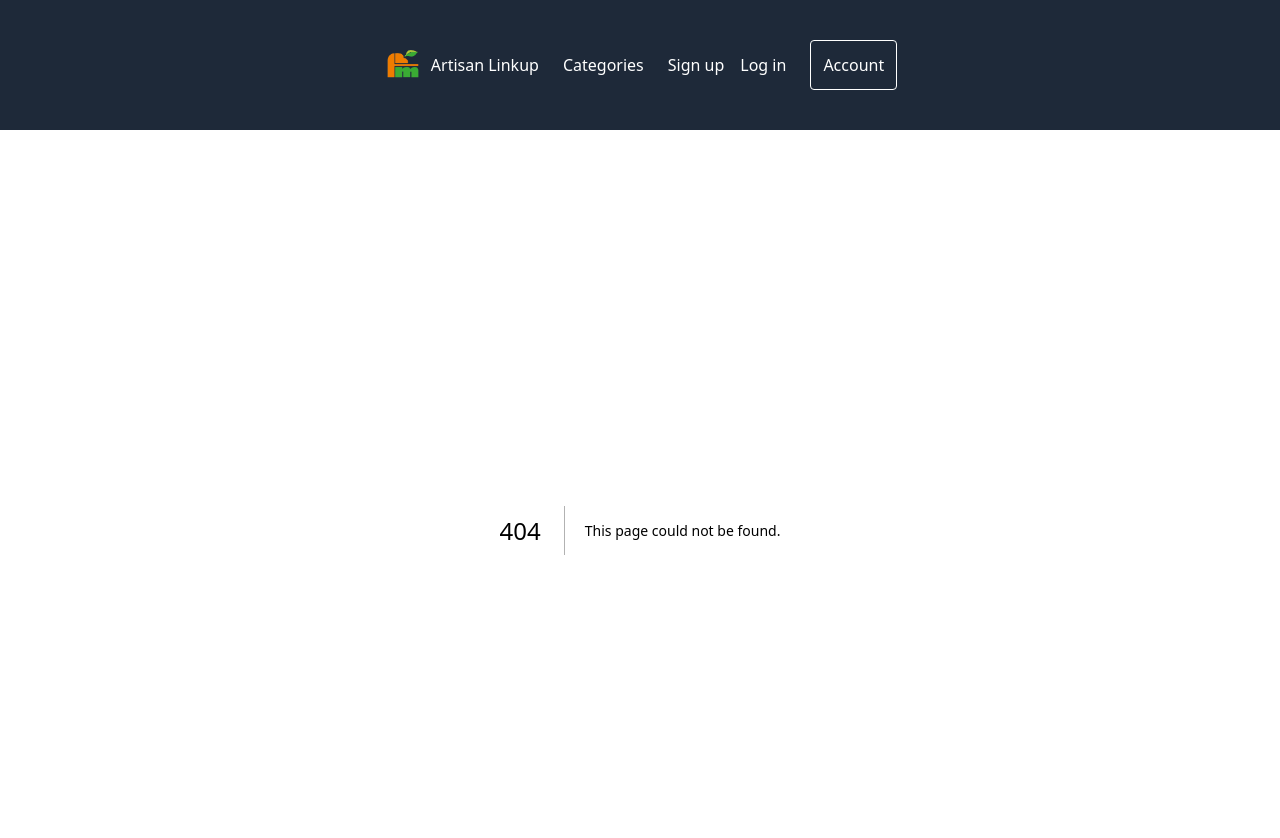
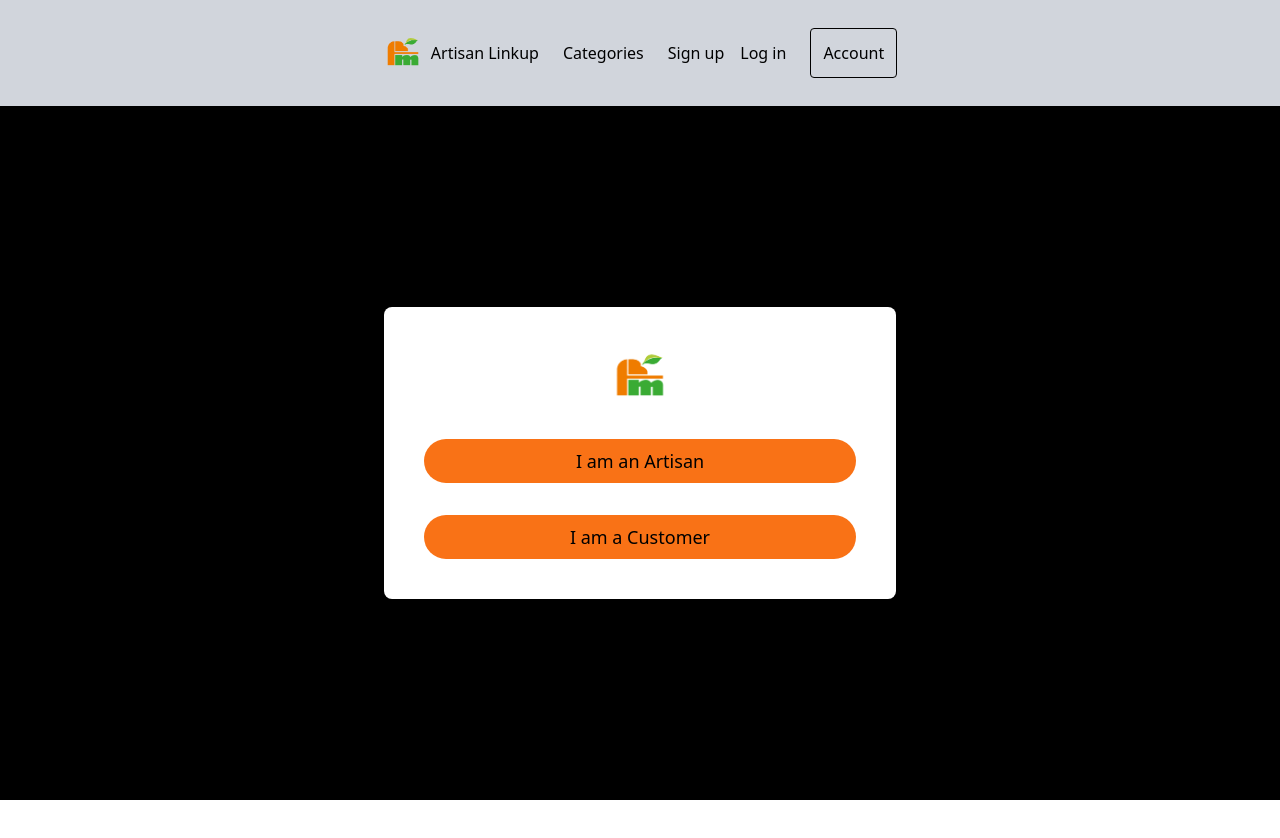
Before and after one commit to graciousjoe/artisan-deployment-with-static-frontend-codes, a Next.js app: page /auth/option in a window 1280 px wide. Before the commit this address had no page. Shown: the top 838 px of the page. After the commit the page ends 800 px from the top, so only its background shows below. Built offline with nearby package versions, Linux system fonts and the light colour scheme.

Commit message:
initializing nextauth into the project

```diff
--- /dev/null
+++ b/app/api/auth/[...nextauth]/route.ts
@@ -0,0 +1,2 @@
+import { handlers } from "@/auth" // Referring to the auth.ts we just created
+export const { GET, POST } = handlers
--- /dev/null
+++ b/app/auth/artisan/page.js
@@ -0,0 +1,30 @@
+import Image from "next/image";
+import Link from "next/link";
+
+export default function Artisan() {
+  return (
+    <div className="flex justify-center items-center bg-black h-full w-full">
+      <div className="bg-white flex flex-col items-center justify-center p-10 gap-8 rounded-lg shadow-lg w-[50%] md:w-[40%] ">
+        <Image
+          src="/artisan-logo.png"
+          alt="Artisan Logo"
+          width={60}
+          height={60}
+        />
+
+        <Link
+          className="bg-primary text-black text-lg p-2 w-full text-center rounded-4xl hover:opacity-90 transition"
+          href="/auth/artisan"
+        >
+          Log In
+        </Link>
+        <Link
+          className="bg-primary text-black text-lg  p-2 w-full text-center rounded-4xl hover:opacity-90 transition"
+          href="/auth/signup"
+        >
+          Sign Up
+        </Link>
+      </div>
+    </div>
+  );
+}
--- /dev/null
+++ b/app/auth/option/page.js
@@ -0,0 +1,30 @@
+import Image from "next/image";
+import Link from "next/link";
+
+export default function Signupas() {
+  return (
+    <div className="flex justify-center items-center bg-black h-full w-full">
+      <div className="bg-white flex flex-col items-center justify-center p-10 gap-8 rounded-lg shadow-lg w-[50%] md:w-[40%] ">
+        <Image
+          src="/artisan-logo.png"
+          alt="Artisan Logo"
+          width={60}
+          height={60}
+        />
+
+        <Link
+          className="bg-primary text-black text-lg p-2 w-full text-center rounded-4xl hover:opacity-90 transition"
+          href="/auth/artisan"
+        >
+          I am an Artisan
+        </Link>
+        <Link
+          className="bg-primary text-black text-lg  p-2 w-full text-center rounded-4xl hover:opacity-90 transition"
+          href="/auth/signup"
+        >
+          I am a Customer
+        </Link>
+      </div>
+    </div>
+  );
+}
--- a/app/auth/signup/page.js
+++ /dev/null
@@ -1,30 +0,0 @@
-import Image from "next/image";
-import Link from "next/link";
-
-export default function Signupas() {
-  return (
-    <div className="flex justify-center items-center bg-black min-h-screen w-screen">
-      <div className="bg-white flex flex-col items-center justify-center p-8 gap-6 rounded-lg shadow-lg w-[90%] max-w-md">
-        <Image
-          src="/artisan-logo.png"
-          alt="Artisan Logo"
-          width={60}
-          height={60}
-        />
-
-        <Link
-          className="bg-primary text-white p-4 w-full text-center rounded hover:opacity-90 transition"
-          href="/signup/artisan"
-        >
-          I am an Artisan
-        </Link>
-        <Link
-          className="bg-primary text-white p-4 w-full text-center rounded hover:opacity-90 transition"
-          href="/auth/signup"
-        >
-          I am a Customer
-        </Link>
-      </div>
-    </div>
-  );
-}
--- a/app/components/Navbar.jsx
+++ b/app/components/Navbar.jsx
@@ -8,8 +8,8 @@ export default function Navbar() {
   const [isOpen, setIsOpen] = useState(false);
 
   return (
-    <nav className="bg-gray-800 text-white p-4 relative">
-      <div className="flex justify-center items-center py-6 gap-6 container mx-auto">
+    <nav className="bg-gray-300 text-black p-4 relative">
+      <div className="flex justify-center items-center py-3 gap-6 container mx-auto">
         {/* Logo + Brand */}
         <Link className="flex items-center gap-2" href="/">
           <Image
@@ -56,8 +56,8 @@ export default function Navbar() {
 
         {/* Auth Links */}
         <div className="flex gap-4">
-          <Link href="/auth/signup">Sign up</Link>
-          <Link href="/login">Log in</Link>
+          <Link href="/auth/option">Sign up</Link>
+          <Link href="/auth/option">Log in</Link>
         </div>
 
         {/* Account Button */}
--- a/app/globals.css
+++ b/app/globals.css
@@ -4,7 +4,17 @@
 @theme {
   /* Define your theme colors here */
   --color-primary: #f97216; /* Example color */
-  --color-gray: #d0d0d0; /* Example color */
+  --color-secondary: #2a9d8f; /* Example color */
+  --color-background: #f4f1ee; /* Example color */
+  --color-text: #333333; /* Example color */
 }
 
-/* Your custom styles here */
+html,
+body {
+  height: 100%; /* Ensure both html and body take full height */
+}
+
+/* Add this if you specifically want html to always be min 100vh, though body's min-h-screen is often enough */
+html {
+  min-height: 100vh;
+}
--- a/app/layout.js
+++ b/app/layout.js
@@ -23,13 +23,13 @@ export default function RootLayout({ children }) {
   return (
     <html lang="en">
       <body
-        className={`${geistSans.variable} ${geistMono.variable} antialiased`}
+        className={`${geistSans.variable} ${geistMono.variable} antialiased flex flex-col min-h-screen`}
       >
         {/* Navbar consistent across all pages */}
         <Navbar />
 
         {/* Main content for page-specific components */}
-        <main className="min-h-screen">{children}</main>
+        <main className="flex-grow">{children}</main>
       </body>
     </html>
   );
--- /dev/null
+++ b/auth.ts
@@ -0,0 +1,5 @@
+import NextAuth from "next-auth"
+
+export const { handlers, signIn, signOut, auth } = NextAuth({
+  providers: [],
+})
```
Also changed, not shown: package.json (+8 -4 lines), tsconfig.json (added, +35 -0 lines), 1 other file (tests, documents, lock files or other folders).
